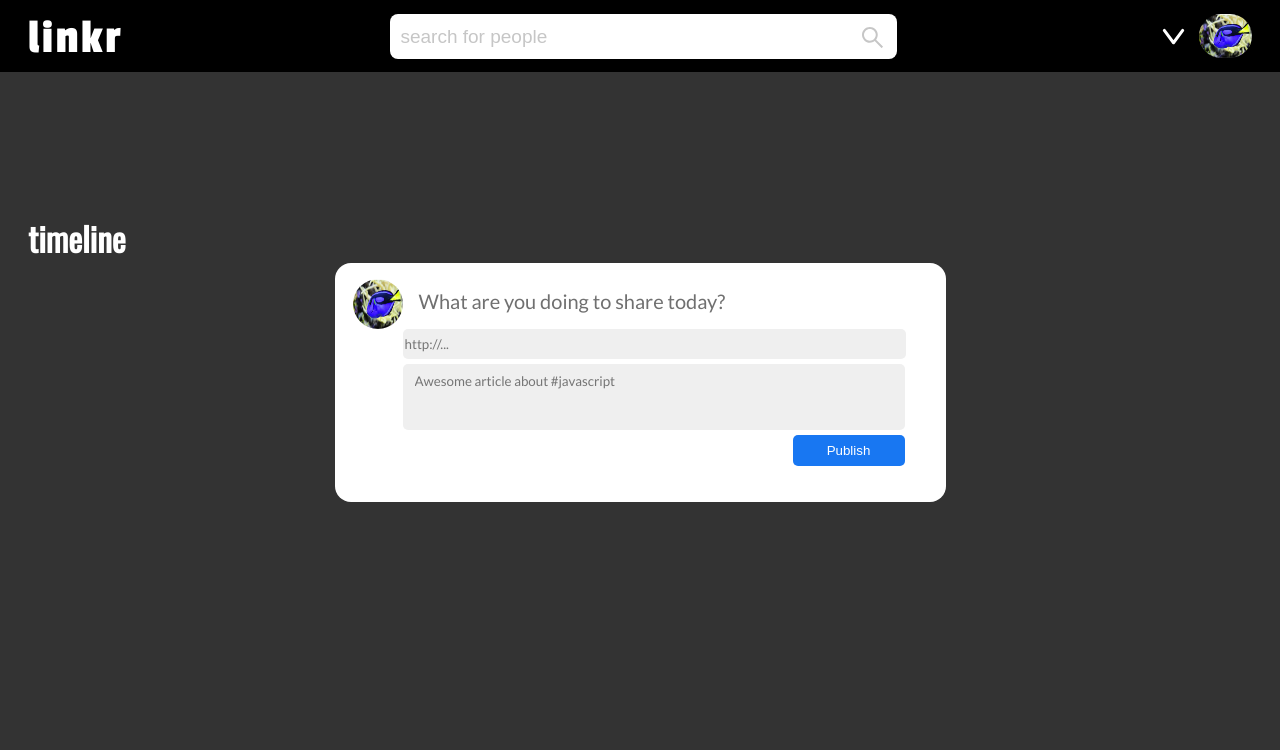
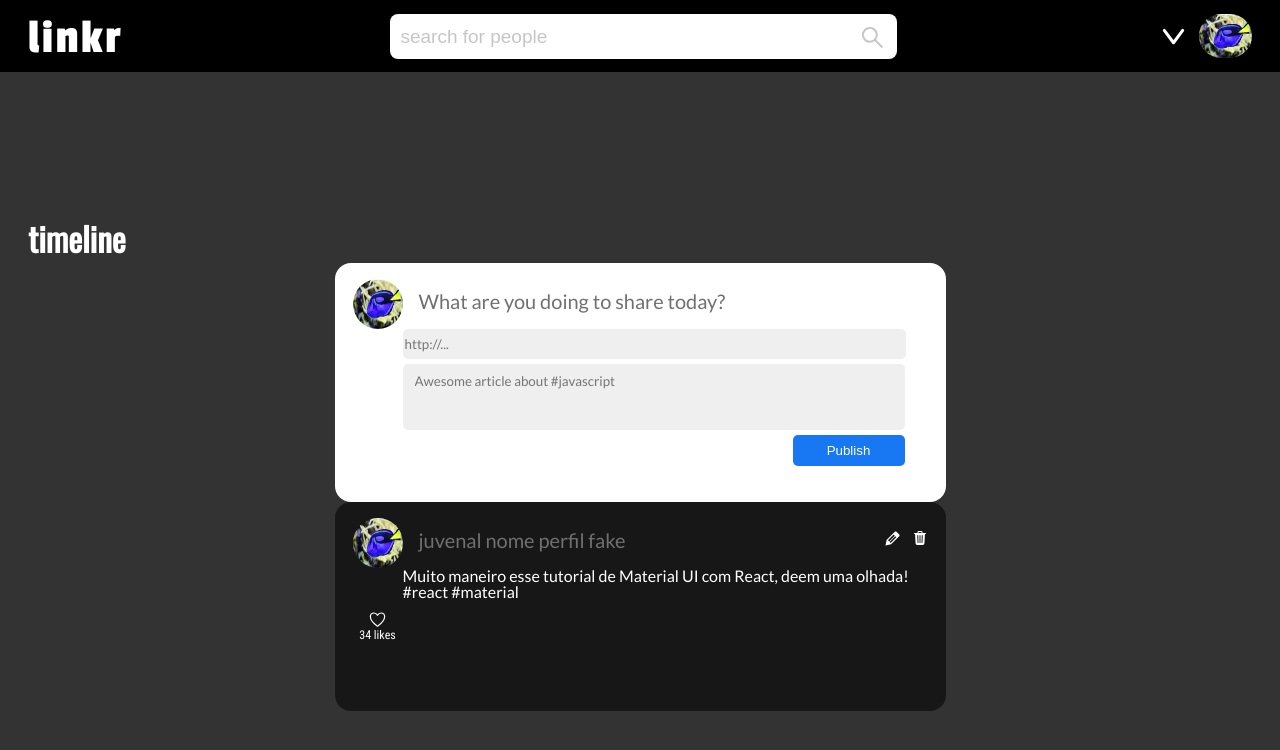
Before and after one commit to ArturFariaVieira/projeto18-linkr-front, a React (Create React App) app: page /timeline in a window 1280 px wide. Shown: the top 750 px of the page. Built offline with nearby package versions, Linux system fonts and the light colour scheme.

Commit message:
feat: adicionado component de post na timeline

```diff
--- a/src/pages/Timeline.js
+++ b/src/pages/Timeline.js
@@ -1,9 +1,11 @@
 import Post from "../components/Post.js";
+import Publish from "../components/Publish.js";
 
 export default function Timeline() {
   return(
     <>
       <Post />
+      <Publish/>
     </>
   )
 }
```
